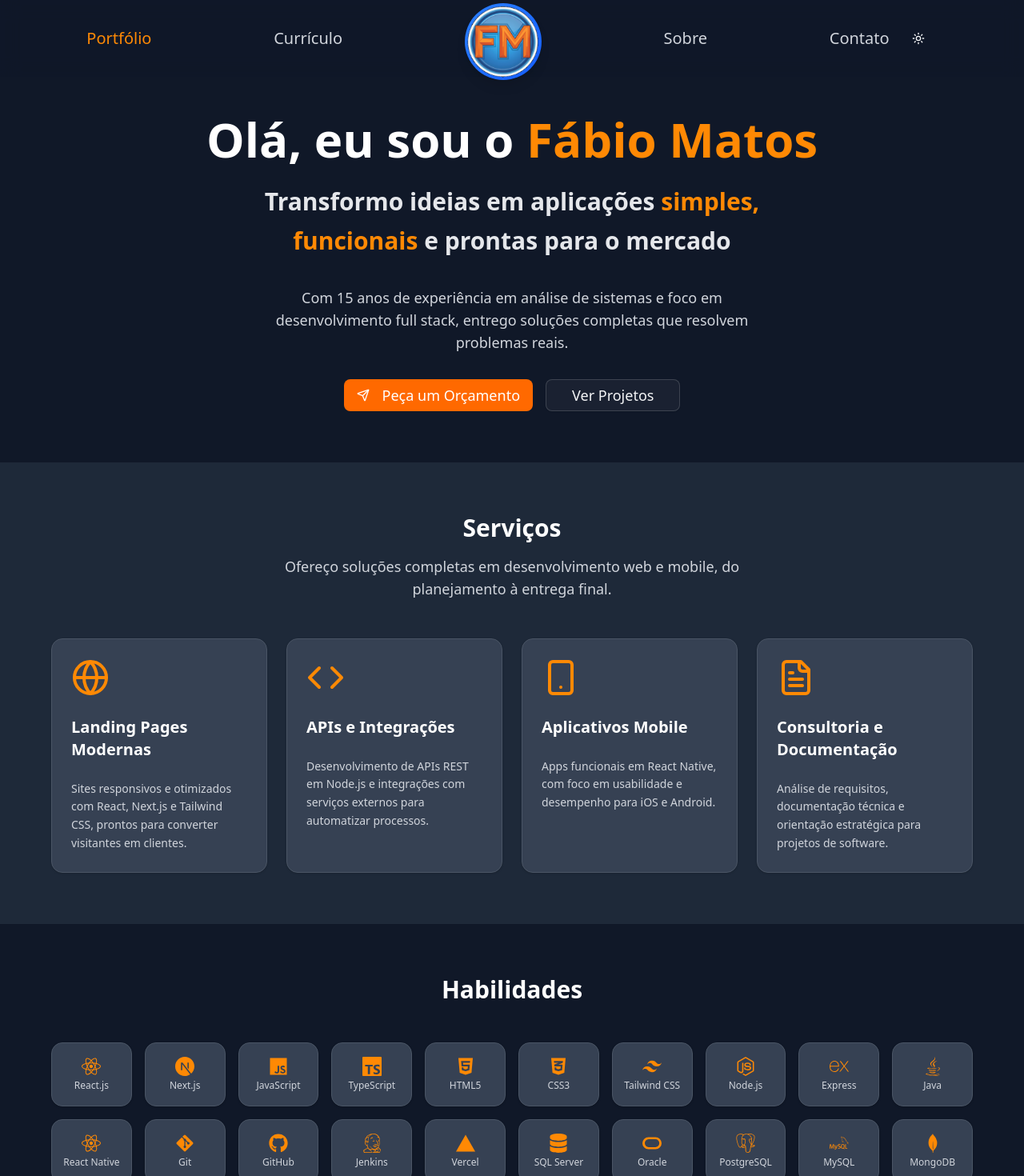
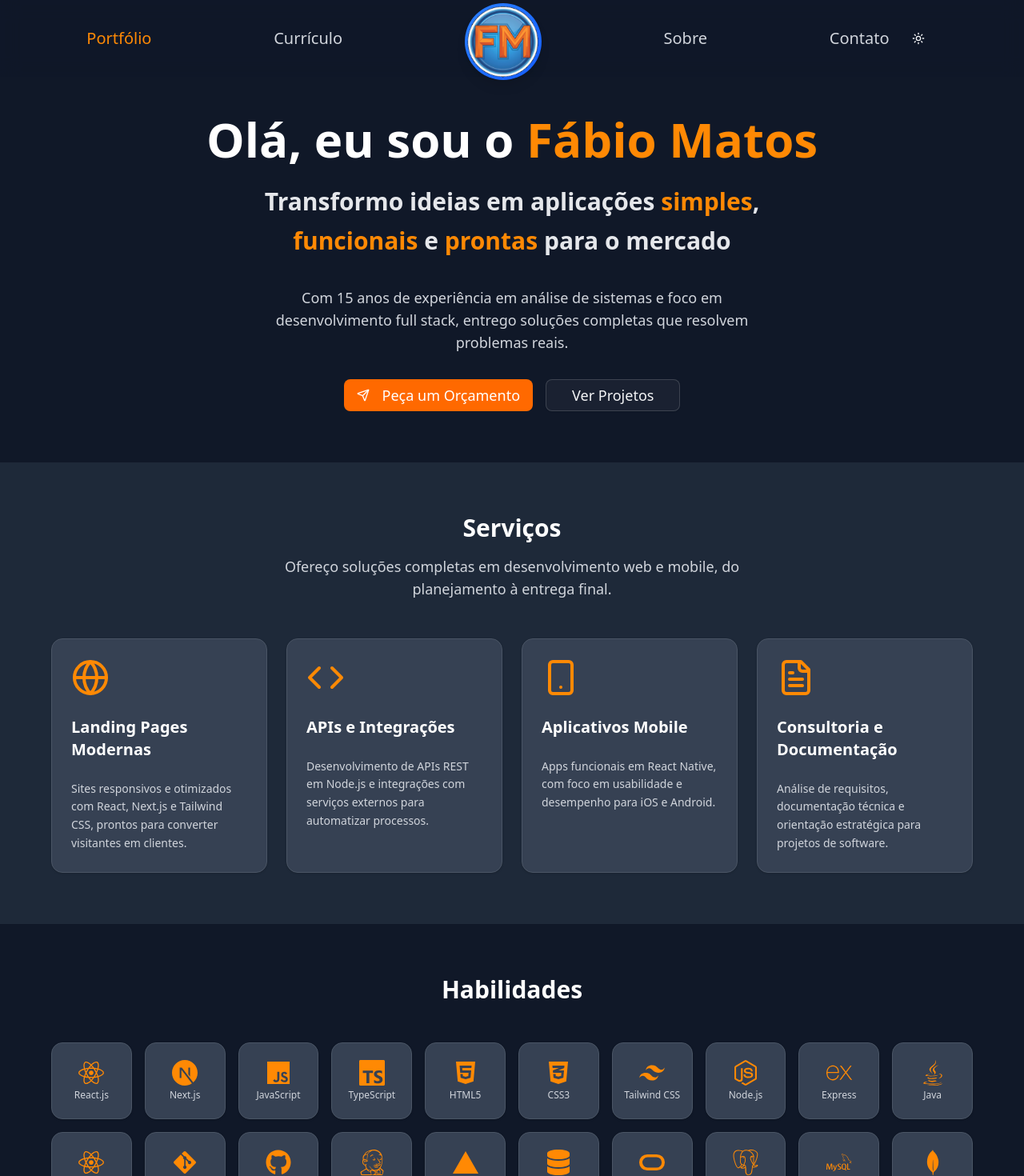
Before and after one commit to gleekrj/fabio-portfolio, a React (Vite) app: page / in a window 1280 px wide. Shown: the top 1470 px of the page at 80% size. Built offline with nearby package versions, Linux system fonts and the light colour scheme.

Commit message:
Fix: Fix the hero text highlight

```diff
--- a/src/pages/home.tsx
+++ b/src/pages/home.tsx
@@ -62,9 +62,17 @@ export const Home = () => {
             <p className="text-2xl sm:text-3xl font-semibold text-gray-700 dark:text-gray-200 max-w-3xl mx-auto leading-relaxed mb-8">
               Transformo ideias em aplicações{" "}
               <span className="text-orange-500 dark:text-orange-400">
-                simples, funcionais
+                simples
+              </span>
+              ,{" "}
+              <span className="text-orange-500 dark:text-orange-400">
+                funcionais
               </span>{" "}
-              e prontas para o mercado
+              e{" "}
+              <span className="text-orange-500 dark:text-orange-400">
+                prontas{" "}
+              </span>
+              para o mercado
             </p>
             <p className="text-lg text-gray-600 dark:text-gray-300 max-w-2xl mx-auto mb-8">
               Com 15 anos de experiência em análise de sistemas e foco em
@@ -115,14 +123,14 @@ export const Home = () => {
             </motion.h2>
             <motion.div
               variants={containerVariants}
-              className="grid grid-cols-5 sm:grid-cols-6 md:grid-cols-8 lg:grid-cols-10 gap-4"
+              className="grid grid-cols-3 sm:grid-cols-6 md:grid-cols-8 lg:grid-cols-10 gap-4"
             >
               {technologies.map((tech) => (
                 <motion.div key={tech.name} variants={itemVariants}>
-                  <Card className="h-20 flex flex-col items-center justify-center p-2 hover:shadow-lg transition-shadow duration-300 bg-white dark:bg-gray-700 border-gray-200 dark:border-gray-600">
-                    <CardContent className="flex flex-col items-center justify-center h-full p-0">
-                      <tech.icon className="h-6 w-6 text-orange-500 dark:text-orange-400 mb-1" />
-                      <span className="text-xs font-medium text-gray-700 dark:text-gray-300 text-center">
+                  <Card className="h-24 flex flex-col items-center justify-center p-3 hover:shadow-lg transition-shadow duration-300 bg-white dark:bg-gray-700 border-gray-200 dark:border-gray-600">
+                    <CardContent className="flex flex-col items-center justify-center h-full p-0 gap-1">
+                      <tech.icon className="h-8 w-8 text-orange-500 dark:text-orange-400" />
+                      <span className="text-xs font-medium text-gray-700 dark:text-gray-300 text-center leading-tight">
                         {tech.name}
                       </span>
                     </CardContent>
```
